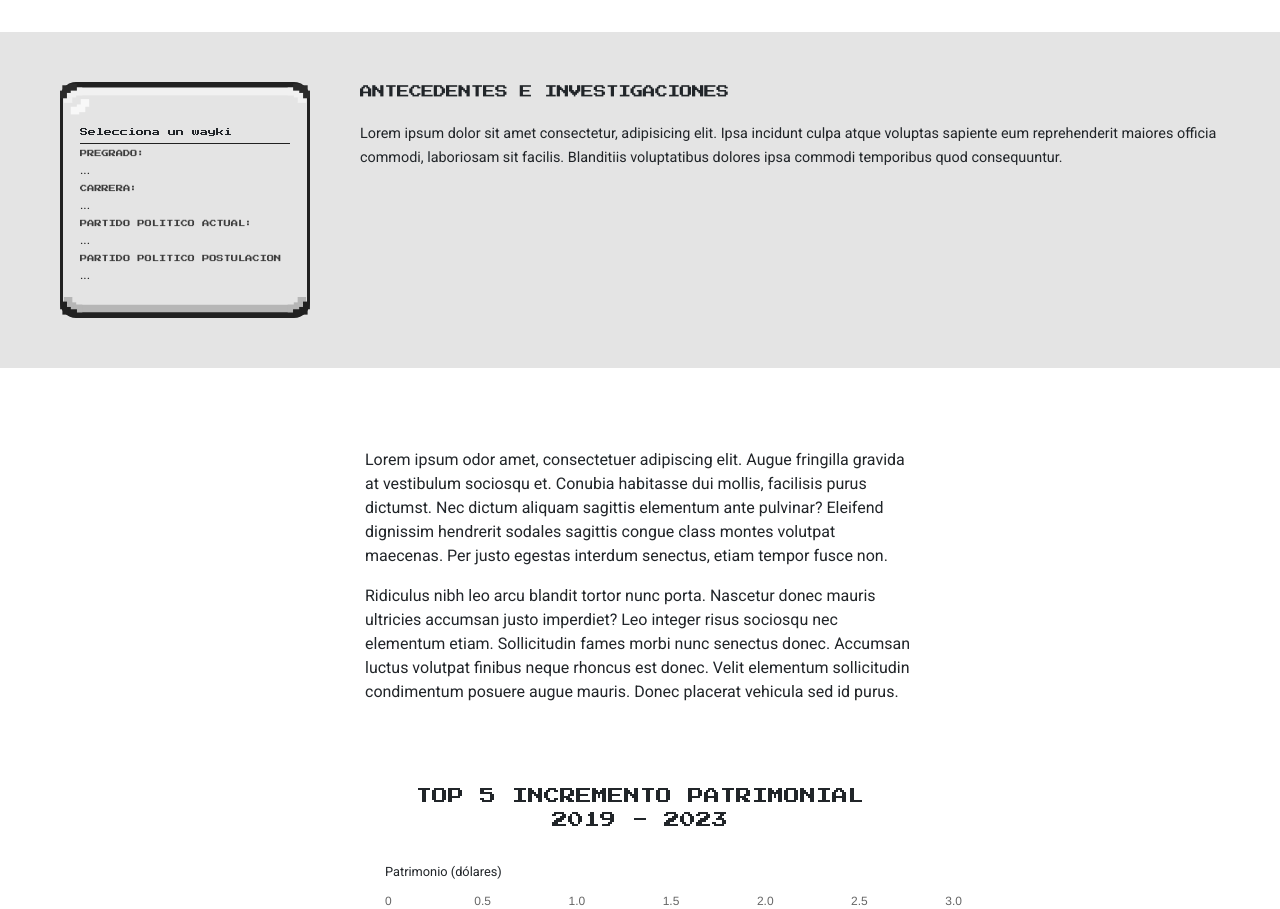
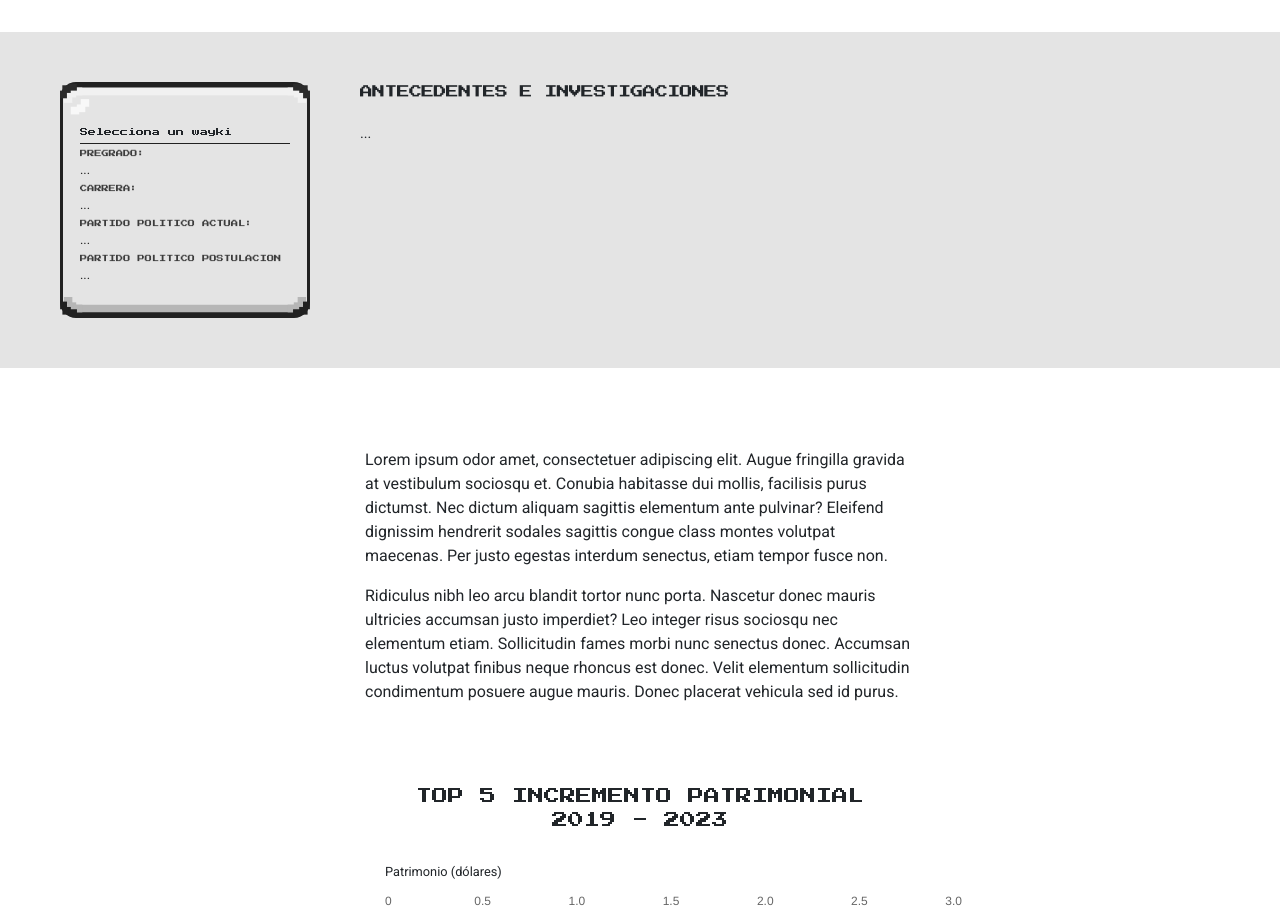
Before and after one commit to diegourbina95/street-wayki, a React (Vite) app: page /street-wayki/explorador-patrimonial in a window 1280 px wide. Shown: the part 920-1829 px from the top of the page. Built offline with nearby package versions, Linux system fonts and the light colour scheme.

Commit message:
feature: se agregó funcionalidad al componente ResearchSection

```diff
--- a/src/views/public/HeritageExplorer/components/ResearchSection.tsx
+++ b/src/views/public/HeritageExplorer/components/ResearchSection.tsx
@@ -1,20 +1,32 @@
 import { InformationCard } from "../../../../components/Surfaces/InformationCard";
 
-export const ResearchSection = () => {
+interface WaykiInformation {
+  name: string;
+  undergraduate: string;
+  career: string;
+  currentPoliticalParty: string;
+  politicalPartyNomination: string;
+}
+interface ResearchSectionProps {
+  waykiInformation: WaykiInformation;
+  backgroundAndResearch: string;
+}
+
+export const ResearchSection: React.FC<ResearchSectionProps> = ({
+  waykiInformation,
+  backgroundAndResearch,
+}) => {
   return (
     <div className="heritage-explorer-page__research">
       <div className="research-card">
-        <InformationCard color="#FEAA00" details={null} />
+        <InformationCard color="#FEAA00" details={waykiInformation} />
       </div>
       <div className="research-details">
         <div className="research-details__title">
           Antecedentes e Investigaciones
         </div>
         <div className="research-details__text">
-          Lorem ipsum dolor sit amet consectetur, adipisicing elit. Ipsa
-          incidunt culpa atque voluptas sapiente eum reprehenderit maiores
-          officia commodi, laboriosam sit facilis. Blanditiis voluptatibus
-          dolores ipsa commodi temporibus quod consequuntur.
+          {backgroundAndResearch || "..."}
         </div>
       </div>
     </div>
--- a/src/views/public/HeritageExplorer/index.tsx
+++ b/src/views/public/HeritageExplorer/index.tsx
@@ -6,10 +6,19 @@ import { MoreOptions } from "../../../components/Layout/MoreOptions";
 import { WaykiSelectorSection } from "./components/WaykiSelectorSection";
 
 import "../../../styles/heritage-explorer-page.scss";
+import { useState } from "react";
+import { informationCardData } from "../../../_mock/information-card.data";
 
 const HeritageExplorerPage = () => {
+  const [waykiInformation, setWaykiInformation] = useState<any>();
+  const [backgroundAndResearch, setBackgroundAndResearch] = useState<any>();
+
   const handleSelect = (payload: any) => {
     console.log("payload: ", payload);
+    setWaykiInformation({ ...informationCardData, name: payload.person.name });
+    setBackgroundAndResearch(
+      "Lorem ipsum dolor sit amet consectetur, adipisicing elit. Ipsa incidunt culpa atque voluptas sapiente eum reprehenderit maiores officia commodi, laboriosam sit facilis. Blanditiis voluptatibus dolores ipsa commodi temporibus quod consequuntur. "
+    );
   };
 
   return (
@@ -23,7 +32,10 @@ const HeritageExplorerPage = () => {
         </div>
       </div>
       <div>
-        <ResearchSection />
+        <ResearchSection
+          waykiInformation={waykiInformation}
+          backgroundAndResearch={backgroundAndResearch}
+        />
       </div>
       <div className="content-550">
         <InformationSection />
```
